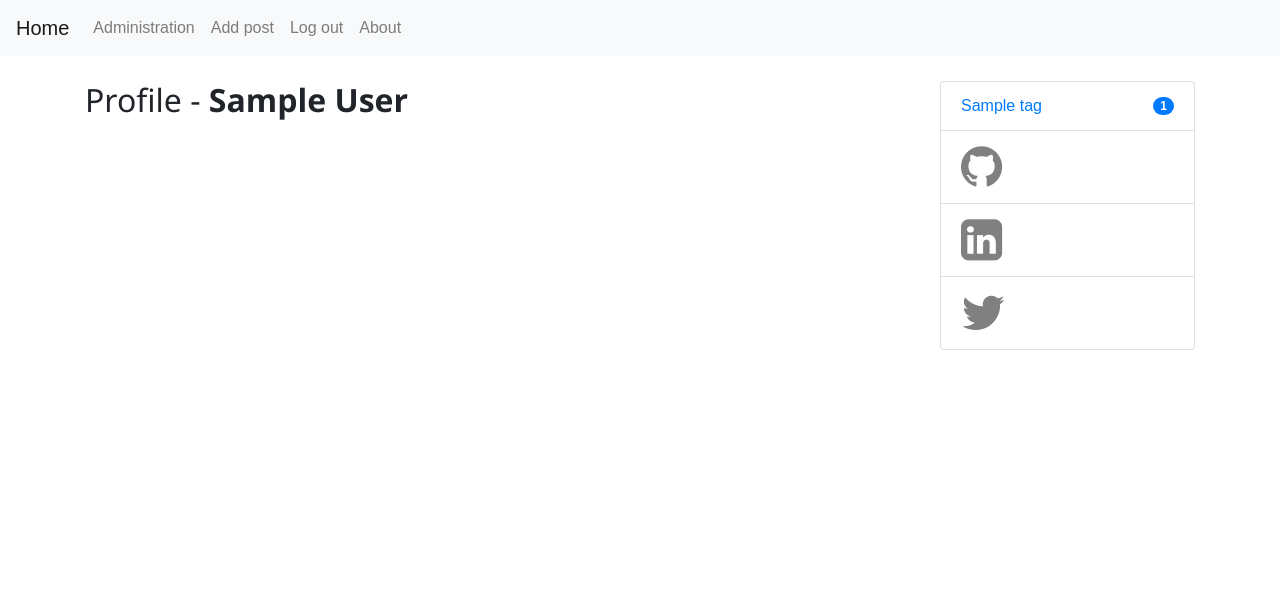
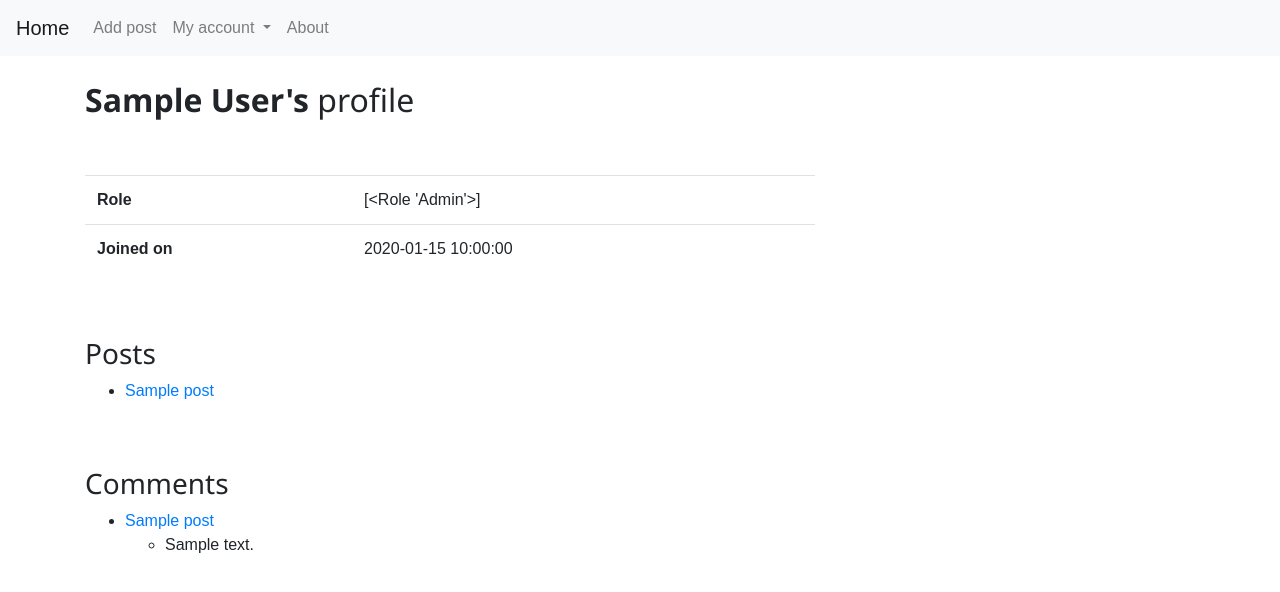
Before and after one commit to cnstlungu/samo-cms, a Flask app: a page that uses samo/templates/base.html in a window 1280 px wide. Shown: the top 592 px of the page. Run offline with Flask 2, Linux system fonts and the light colour scheme; a user stored in the database is signed in; data comes from the database, SQL or seed files in the repository; tables that the repository leaves empty hold one stand-in row (values such as "Sample post"); parts of the project's set-up code (start-up, migrations or seed data) failed here and were passed over; some libraries are stand-ins or nearby versions.

Commit message:
Set up user page, bug fixes

```diff
--- a/samo/auth/views.py
+++ b/samo/auth/views.py
@@ -12,7 +12,7 @@ from . import AUTH
 from .confirmation_email import send_email
 from .forms import LoginForm, SignupForm
 from .token import generate_confirmation_token, confirm_token
-from ..models import User, get_default_role
+from ..models import User, get_default_role, Post, Comment
 
 
 @AUTH.route("/login", methods=["GET", "POST"])
@@ -102,6 +102,9 @@ def confirm_email(token):
 @AUTH.route('/resend')
 @login_required
 def resend_confirmation():
+    if current_user.confirmed:
+        flash('Your account is already confirmed!', 'warning')
+        return redirect('index')
     token = generate_confirmation_token(current_user.email)
     confirm_url = url_for('auth.confirm_email', token=token, _external=True)
     html = render_template('auth/activate.html', confirm_url=confirm_url)
@@ -115,14 +118,16 @@ def resend_confirmation():
 @login_required
 def unconfirmed():
     if current_user.confirmed:
+        flash('Your account is already confirmed!', 'warning')
         return redirect('index')
     flash('Please confirm your account!', 'warning')
     return render_template('auth/unconfirmed.html')
 
 
 @AUTH.route('/user/<username>')
-@login_required
 def user(username):
     _user = User.query.filter_by(username=username).first_or_404()
+    _posts = Post.query.filter(Post.user_id == _user.id).all()
+    _comments = Comment.query.filter(Comment.user_id == _user.id).all()
 
-    return render_template('auth/user.html', user=_user)
+    return render_template('auth/user.html', user=_user, posts=_posts, comments=_comments)
--- a/samo/core.py
+++ b/samo/core.py
@@ -15,6 +15,11 @@ app = Flask(__name__)  # pylint: disable=invalid-name
 app.config.from_object('samo.config')
 app.config.from_object(CONFIG_BY_NAME[ENVIRONMENT])
 
+
+@app.template_filter('intersect')
+def intersect(a, b):
+    return set(a).intersection(b)
+
 csrf = CSRFProtect()  # pylint: disable=invalid-name
 csrf.init_app(app)
 
--- a/samo/models.py
+++ b/samo/models.py
@@ -126,10 +126,10 @@ class Comment(db.Model):
         return Comment.query.all()
 
     def __str__(self):
-        return self.name + ' : ' + self.content
+        return self.comment_user.displayname + ' : ' + self.content
 
     def __repr__(self):
-        return self.name + ' : ' + self.content
+        return self.comment_user.displayname + ' : ' + self.content
 
 
 roles_users = db.Table('roles_users',
--- a/samo/templates/auth/unconfirmed.html
+++ b/samo/templates/auth/unconfirmed.html
@@ -15,3 +15,8 @@
 
 
 {% endblock %}
+
+
+{% block sidebar %}
+
+{% endblock %}
--- a/samo/templates/auth/user.html
+++ b/samo/templates/auth/user.html
@@ -7,10 +7,85 @@ Profile - {{ user.displayname }}
 
 {% block content %}
 <article>
-	<header>
-        <h2>Profile - <b>{{ user.displayname }}</b></h2>
+    <header>
+        <h2><b>{{ user.displayname }}'s </b>profile</h2>
 
-	</header>
+    </header>
+
+</article>
+
+<br>
+<br>
+
+{% if user == current_user %}
+
+<table class="table table-hover">
+    <tbody>
+    <tr>
+        <th scope="row">Role</th>
+        <td>{{user.roles}}</td>
+    </tr>
+    <tr>
+        <th scope="row">Joined on</th>
+        <td>{{user.confirmed_on}}</td>
+    </tr>
+    </tbody>
+</table>
+
+<br>
+<br>
+
+{% endif %}
+
+<article>
+    <header>
+        <h3>Posts</h3>
+    </header>
+    {% if posts|length > 0 %}
+
+    {% for post in posts %}
+
+    <ul>
+        <li><a href="{{ url_for('blog.detail', slug=post.slug) }}">{{post.title}}</a></li>
+    </ul>
+    {% endfor %}
+
+    {% else %}
+
+    The user has no posts.
+
+
+    {% endif %}
+
+
+</article>
+<br>
+<br>
+<article>
+    <header>
+        <h3>Comments</h3>
+    </header>
+    {% if comments|length > 0 %}
+
+    {% for comment in comments %}
+
+
+    <ul>
+        <li><a href="{{ url_for('blog.detail', slug=comment.posts.slug) }}">{{comment.posts.title}}</a>
+            <ul>
+                <li>
+                    {{comment.content}}
+                </li>
+            </ul>
+        </li>
+    </ul>
+    {% endfor %}
+
+    {% else %}
+
+    The user has no comments.
+
+    {% endif %}
 
 </article>
 
@@ -20,3 +95,6 @@ Profile - {{ user.displayname }}
 {% endblock %}
 
 {% endblock %}
+
+{% block sidebar %}
+{% endblock %}
--- a/samo/templates/base.html
+++ b/samo/templates/base.html
@@ -38,18 +38,42 @@
 
         <div class="collapse navbar-collapse" id="navbarSupportedContent">
             <ul class="navbar-nav mr-auto">
-                {% if current_user.is_authenticated:%}
-                <li class="nav-item"><a href="/admin" class="nav-link">Administration</a></li>
+                {% if current_user.is_authenticated %}
+
+                {% if current_user.roles | intersect(['Admin','Contributor']) %}
+
+                <li class="nav-item"><a href="{{ url_for('blog.add') }} " class="nav-link">Add post</a></li>
+
                 {% endif %}
 
+                <li class="nav-item dropdown">
 
-                {% if current_user.is_authenticated:%}
-                <li class="nav-item"><a href="{{ url_for('blog.add') }} " class="nav-link">Add post</a></li>
-                <li class="nav-item"><a href="{{ url_for('auth.logout') }}" class="nav-link">Log out</a></li>
+
+                    <a class="nav-link dropdown-toggle" href="#" id="navbarDropdown" role="button"
+                       data-toggle="dropdown" aria-haspopup="true" aria-expanded="false">
+                        My account
+                    </a>
+                    <div class="dropdown-menu" aria-labelledby="navbarDropdown">
+                        <a class="dropdown-item" href="{{ url_for('auth.user', username=current_user.username) }} ">My
+                            profile</a>
+
+
+                        {% if current_user.roles | intersect(['Admin']) %}
+
+                        <a class="dropdown-item" href="/admin">Administration</a>
+
+                        {% endif %}
+
+
+                        <div class="dropdown-divider"></div>
+                        <a class="dropdown-item" href="{{ url_for('auth.logout') }}">Log out</a>
+                    </div>
+                </li>
+
                 {% else %}
                 <li class="nav-item"><a href="{{ url_for('auth.login') }}" class="nav-link">Log in</a></li>
                 {% endif %}
-                {% if not current_user.is_authenticated:%}
+                {% if not current_user.is_authenticated %}
                 <li class="nav-item"><a href="{{ url_for('auth.signup') }}" class="nav-link">Sign up</a></li>
                 {% endif %}
                 <li class="nav-item"><a href="{{ url_for('about') }}" class="nav-link">About</a></li>
@@ -134,7 +158,6 @@
 
 </div>
 
-</div>
 <div>
     <footer>
 
```
Also changed, not shown: samo/templates/blog/comments.html (+5 -4 lines), samo/templates/blog/post_form.html (+6 -2 lines), samo/templates/results.html (+12 -0 lines).
